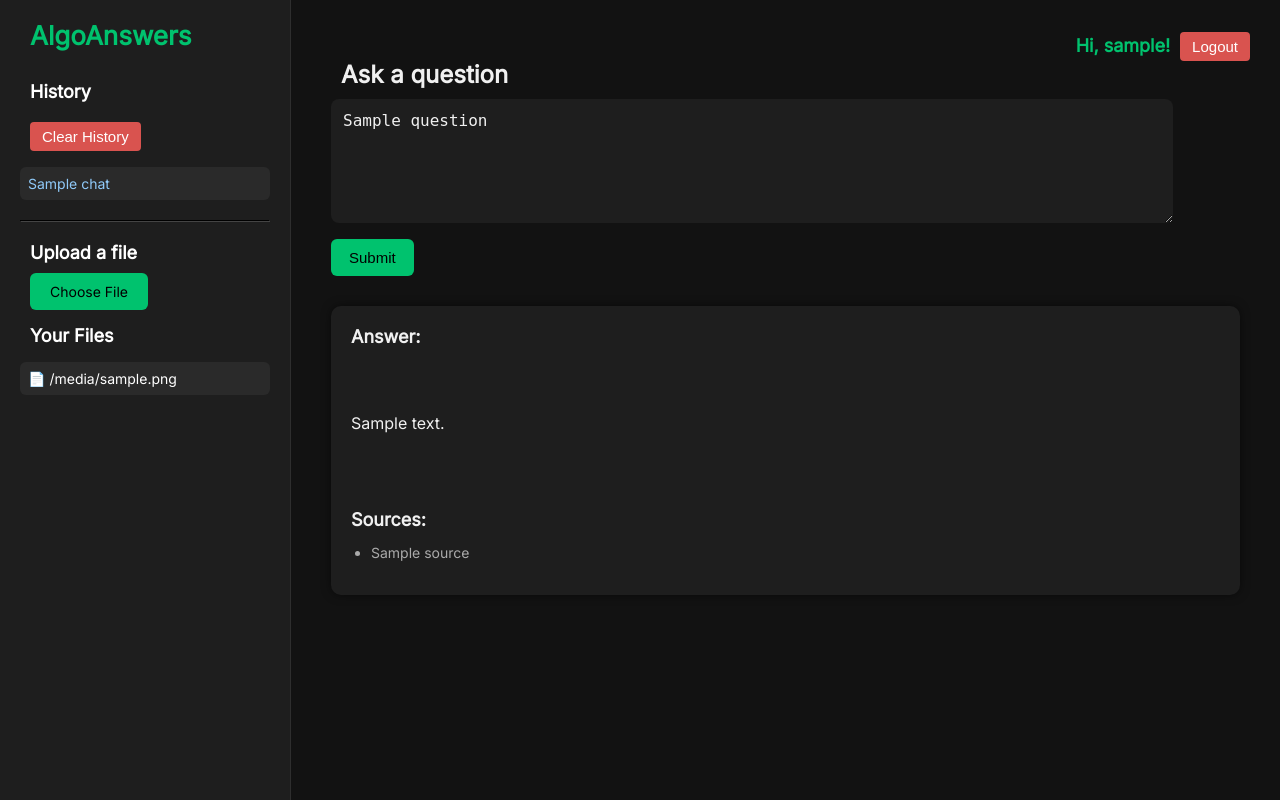
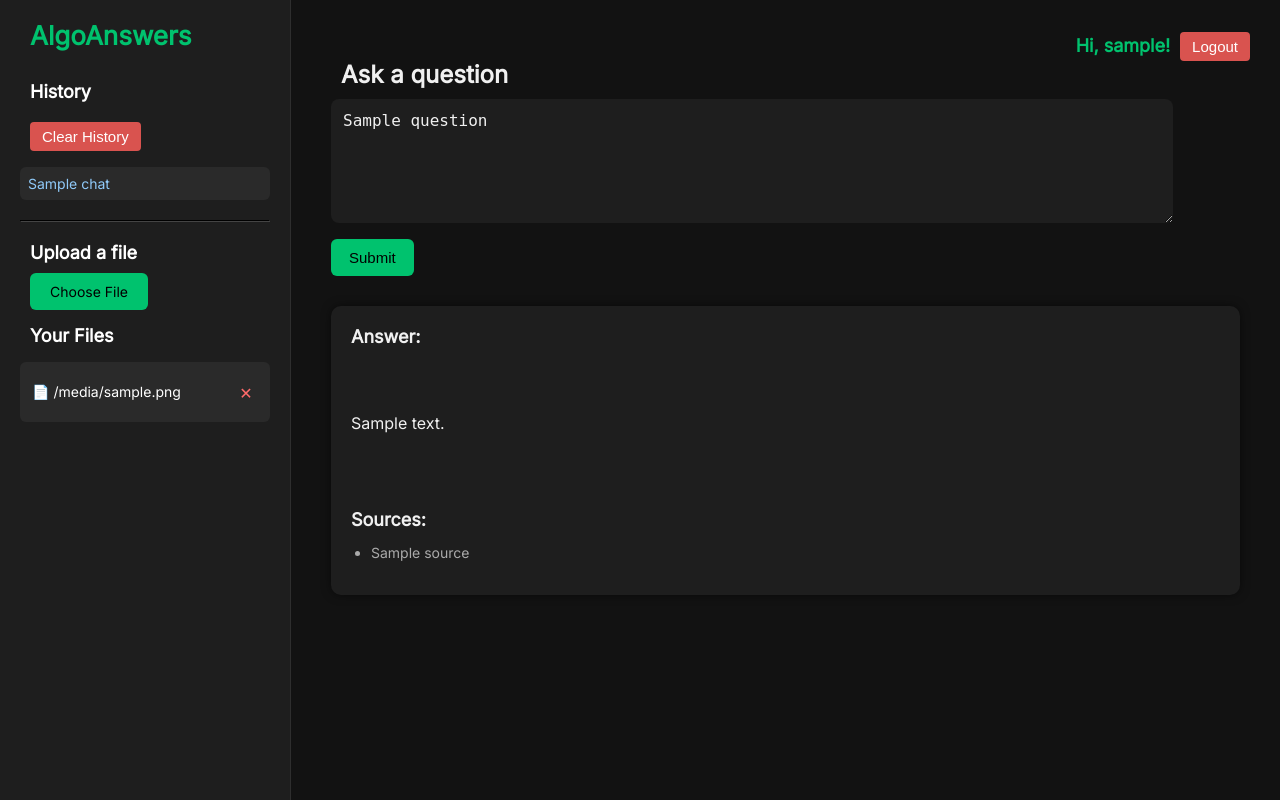
Before and after one commit to TishaMazumdar/algoworks, a FastAPI app: template templates/index.html in a window 1280 px wide. Run offline with FastAPI, Linux system fonts and the light colour scheme; the template is opened without the code that fills it: most values are stand-ins (such as "Sample title", 1, 10 or a date in 2020).

Commit message:
Add interactive file deletion UI with cross buttons and toast notifications

```diff
--- a/templates/index.html
+++ b/templates/index.html
@@ -237,7 +237,20 @@
             <h2>Your Files</h2>
             <ul style="list-style: none; padding-left: 0;">
                 {% for file in files %}
-                    <li style="color: white;">📄 {{ file }}</li>
+                    <li style="color: white; display: flex; align-items: center; padding: 8px 12px; margin-bottom: 2px; background-color: #2a2a2a; border-radius: 6px;">
+                        <span style="flex: 1; word-break: break-word;">📄 {{ file }}</span>
+                        <button class="delete-btn" onclick="deleteFile('{{ file }}')"
+                                style="background: none; border: none; color: #ff6b6b; cursor: pointer;
+                                    font-size: 16px; line-height: 0; padding: 0; border-radius: 4px;
+                                    margin-left: 8px; transition: all 0.2s; width: 24px; height: 24px;
+                                    display: flex; align-items: center; justify-content: center;
+                                    flex-shrink: 0; margin-bottom: 8px;"
+                                title="Delete file"
+                                onmouseover="this.style.backgroundColor='#ff6b6b'; this.style.color='white';"
+                                onmouseout="this.style.backgroundColor='transparent'; this.style.color='#ff6b6b';">
+                            ✕
+                        </button>
+                    </li>
                 {% endfor %}
             </ul>
         {% endif %}
@@ -289,6 +302,85 @@
             const toast = document.querySelector('[style*="background-color: #003c2d"]');
             if (toast) toast.style.display = 'none';
         }, 3000);
+
+        // File deletion function
+        async function deleteFile(filename) {
+            if (!confirm(`Are you sure you want to delete "${filename}"? This will remove the file and all its embeddings.`)) {
+                return;
+            }
+
+            try {
+                const response = await fetch(`/api/files/${encodeURIComponent(filename)}`, {
+                    method: 'DELETE',
+                    headers: {
+                        'Content-Type': 'application/json',
+                    }
+                });
+
+                const result = await response.json();
+
+                if (response.ok) {
+                    // Show success message
+                    showToast(`✅ Successfully deleted "${filename}"`, 'success');
+
+                    // Remove the file from the UI
+                    location.reload();
+                } else {
+                    // Show error message
+                    showToast(`❌ Error deleting "${filename}": ${result.error}`, 'error');
+                }
+            } catch (error) {
+                showToast(`❌ Network error: ${error.message}`, 'error');
+            }
+        }
+
+        // Toast notification function
+        function showToast(message, type = 'info') {
+            // Remove existing toast if any
+            const existingToast = document.querySelector('.custom-toast');
+            if (existingToast) {
+                existingToast.remove();
+            }
+
+            // Create new toast
+            const toast = document.createElement('div');
+            toast.className = 'custom-toast';
+            toast.textContent = message;
+
+            const colors = {
+                success: { bg: '#003c2d', border: '#00c26e' },
+                error: { bg: '#3c0000', border: '#ff6b6b' },
+                info: { bg: '#1e2936', border: '#4a9eff' }
+            };
+
+            const color = colors[type] || colors.info;
+
+            toast.style.cssText = `
+                position: fixed;
+                top: 20px;
+                right: 20px;
+                background-color: ${color.bg};
+                color: white;
+                padding: 12px 20px;
+                border-radius: 8px;
+                border-left: 4px solid ${color.border};
+                box-shadow: 0 4px 12px rgba(0,0,0,0.3);
+                z-index: 1000;
+                max-width: 400px;
+                word-wrap: break-word;
+                font-family: 'Inter', sans-serif;
+                font-size: 14px;
+            `;
+
+            document.body.appendChild(toast);
+
+            // Auto remove after 4 seconds
+            setTimeout(() => {
+                if (toast.parentNode) {
+                    toast.remove();
+                }
+            }, 4000);
+        }
     </script>
 </body>
 </html>
```
